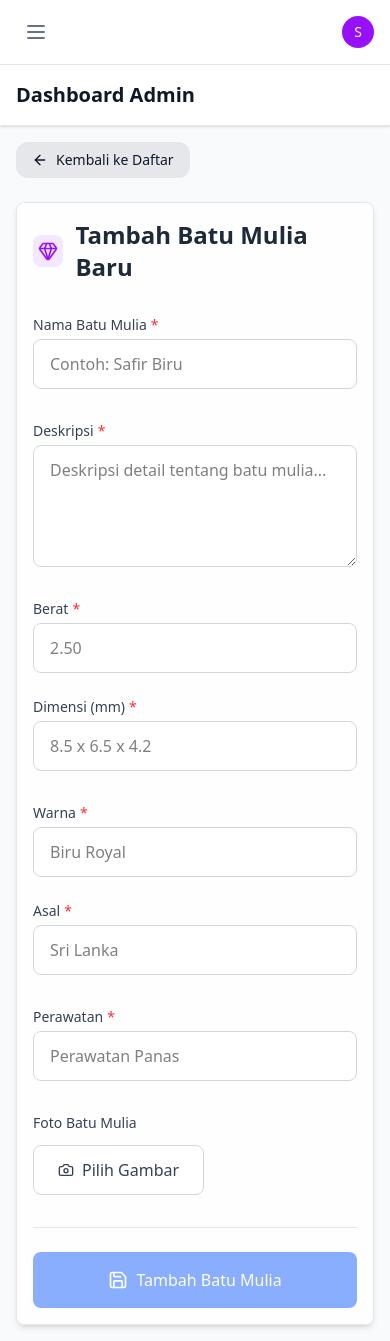
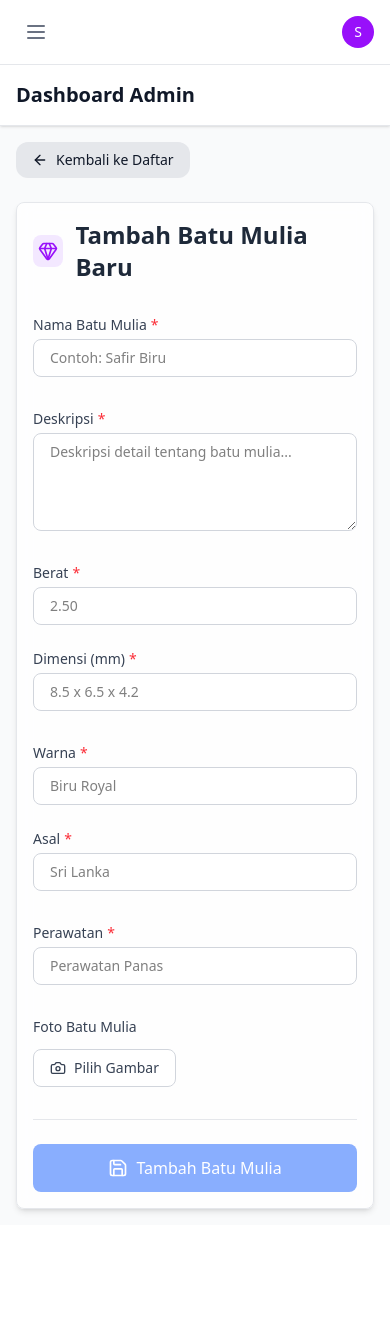
Before and after one commit to cecepns/gemstone-app, a React (Vite) app in the folder client/: page /admin/gemstones/add in a window 390 px wide. After the commit the page ends 1225 px from the top, so only its background shows below. Built offline with nearby package versions, Linux system fonts and the light colour scheme; sample sign-in values are in the browser's storage.

Commit message:
Refactor AddGemstone component to improve form structure and UI consistency. Enhance file upload handling, validation logic, and loading states. Update input fields for better accessibility and user experience, including responsive design adjustments and improved error messaging.

```diff
--- a/client/src/pages/AddGemstone.jsx
+++ b/client/src/pages/AddGemstone.jsx
@@ -1,11 +1,12 @@
 // ANCHOR: AddGemstoneForm Component - Complete gemstone creation form with file upload
+import { Gem, Save, AlertCircle, CheckCircle, Loader2, Camera, X, ArrowLeft, Trash2  } from 'lucide-react';
 import { useState } from 'react';
 import { useNavigate } from 'react-router-dom';
+
+import { Button, Input, Textarea, Card, Alert } from '../components/ui';
 import { useAuth } from '../context/AuthContext';
 import { createGemstone } from '../utils/api';
 import { showSuccess, showError, showLoading, dismissToast } from '../utils/toast';
-import { Gem, Save, AlertCircle, CheckCircle, Loader2, Camera, X, ArrowLeft, Trash2  } from 'lucide-react';
-import { Button, Input, Textarea, Card, Alert } from '../components/ui';
 
 const AddGemstone = () => {
   // Get auth context for token
@@ -20,7 +21,7 @@ const AddGemstone = () => {
     dimensions_mm: '',
     color: '',
     treatment: '',
-    origin: ''
+    origin: '',
   });
 
   const [selectedFile, setSelectedFile] = useState(null);
@@ -35,7 +36,7 @@ const AddGemstone = () => {
     const { name, value } = e.target;
     setFormData(prev => ({
       ...prev,
-      [name]: value
+      [name]: value,
     }));
   };
 
@@ -52,7 +53,6 @@ const AddGemstone = () => {
         showError('Hanya file gambar yang diperbolehkan (JPG, PNG, GIF)');
         return;
       }
-
 
       setSelectedFile(file);
 
@@ -76,7 +76,9 @@ const AddGemstone = () => {
     setPreviewUrl(null);
     // Reset file input
     const fileInput = document.getElementById('gemstoneImage');
-    if (fileInput) fileInput.value = '';
+    if (fileInput) {
+      fileInput.value = '';
+    }
   };
 
   /**
@@ -121,7 +123,7 @@ const AddGemstone = () => {
    * Handle form submission
    * @param {Event} e - Form submit event
    */
-  const handleSubmit = async (e) => {
+  const handleSubmit = async(e) => {
     e.preventDefault();
 
     // Validate form
@@ -165,7 +167,7 @@ const AddGemstone = () => {
         dimensions_mm: '',
         color: '',
         treatment: '',
-        origin: ''
+        origin: '',
       });
       clearFile();
 
@@ -234,7 +236,7 @@ const AddGemstone = () => {
             placeholder="Contoh: Safir Biru"
             disabled={isLoading}
             required
-          size="lg"
+            size="md"
             className="bg-white/50 backdrop-blur-sm"
           />
 
@@ -248,7 +250,7 @@ const AddGemstone = () => {
             rows={4}
             disabled={isLoading}
             required
-          size="lg"
+            size="md"
             className="bg-white/50 backdrop-blur-sm"
           />
 
@@ -264,7 +266,7 @@ const AddGemstone = () => {
               placeholder="2.50"
               disabled={isLoading}
               required
-            size="lg"
+              size="md"
               className="bg-white/50 backdrop-blur-sm"
             />
 
@@ -277,7 +279,7 @@ const AddGemstone = () => {
               placeholder="8.5 x 6.5 x 4.2"
               disabled={isLoading}
               required
-            size="lg"
+              size="md"
               className="bg-white/50 backdrop-blur-sm"
             />
           </div>
@@ -293,7 +295,7 @@ const AddGemstone = () => {
               placeholder="Biru Royal"
               disabled={isLoading}
               required
-            size="lg"
+              size="md"
               className="bg-white/50 backdrop-blur-sm"
             />
 
@@ -306,7 +308,7 @@ const AddGemstone = () => {
               placeholder="Sri Lanka"
               disabled={isLoading}
               required
-            size="lg"
+              size="md"
               className="bg-white/50 backdrop-blur-sm"
             />
           </div>
@@ -321,7 +323,7 @@ const AddGemstone = () => {
             placeholder="Perawatan Panas"
             disabled={isLoading}
             required
-          size="lg"
+            size="md"
             className="bg-white/50 backdrop-blur-sm"
           />
 
@@ -345,7 +347,7 @@ const AddGemstone = () => {
               />
               <Button
                 variant="outline"
-              size="lg"
+                size="md"
                 onClick={() => document.getElementById('gemstoneImage').click()}
                 disabled={isLoading}
                 className="bg-white/50 hover:bg-white hover:border-purple-300"
@@ -371,7 +373,6 @@ const AddGemstone = () => {
                     onClick={clearFile}
                     disabled={isLoading}
                     iconOnly
-                  className="absolute -top-2 -right-2 w-7 h-7 p-0 rounded-full"
                   >
                     <Trash2 className="w-4 h-4" />
                   </Button>
@@ -389,11 +390,9 @@ const AddGemstone = () => {
               disabled={isLoading || !formData.name.trim()}
               loading={isLoading}
               fullWidth
-            className="py-4"
             >
               {isLoading ? (
                 <>
-                <Loader2 className="w-5 h-5 mr-2 animate-spin" />
                   Menambahkan Batu Mulia...
                 </>
               ) : (
```
Lines whose indentation alone changed are shown as unchanged.
